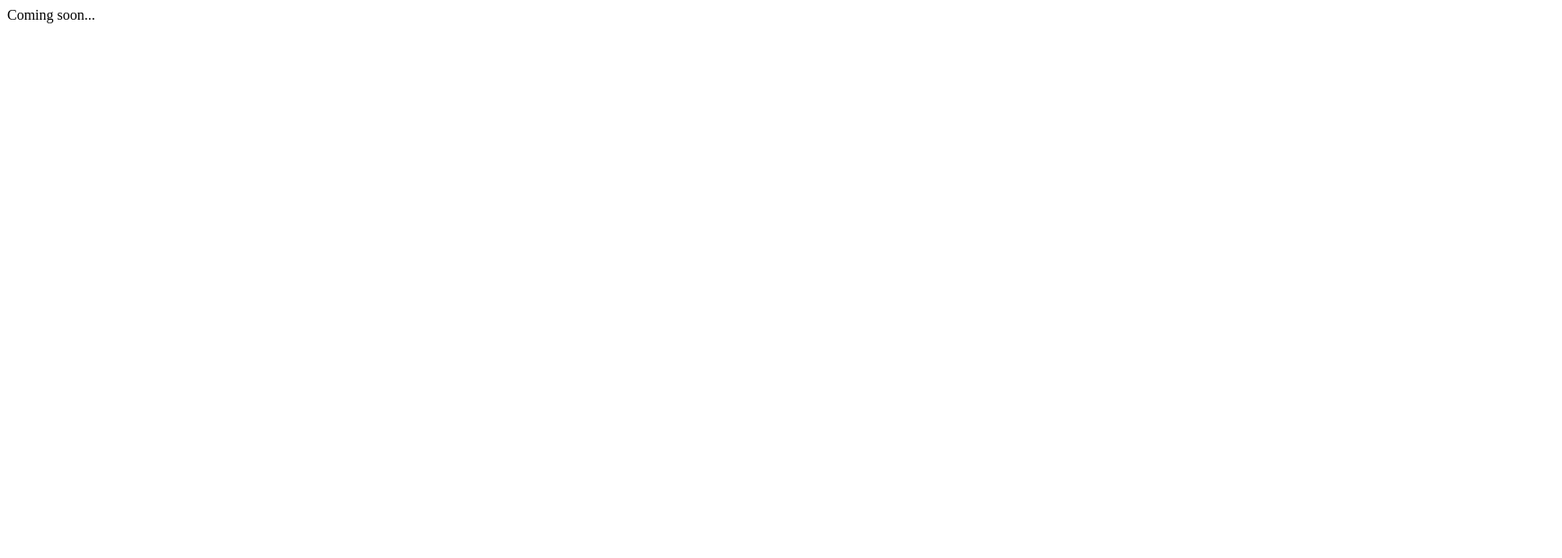
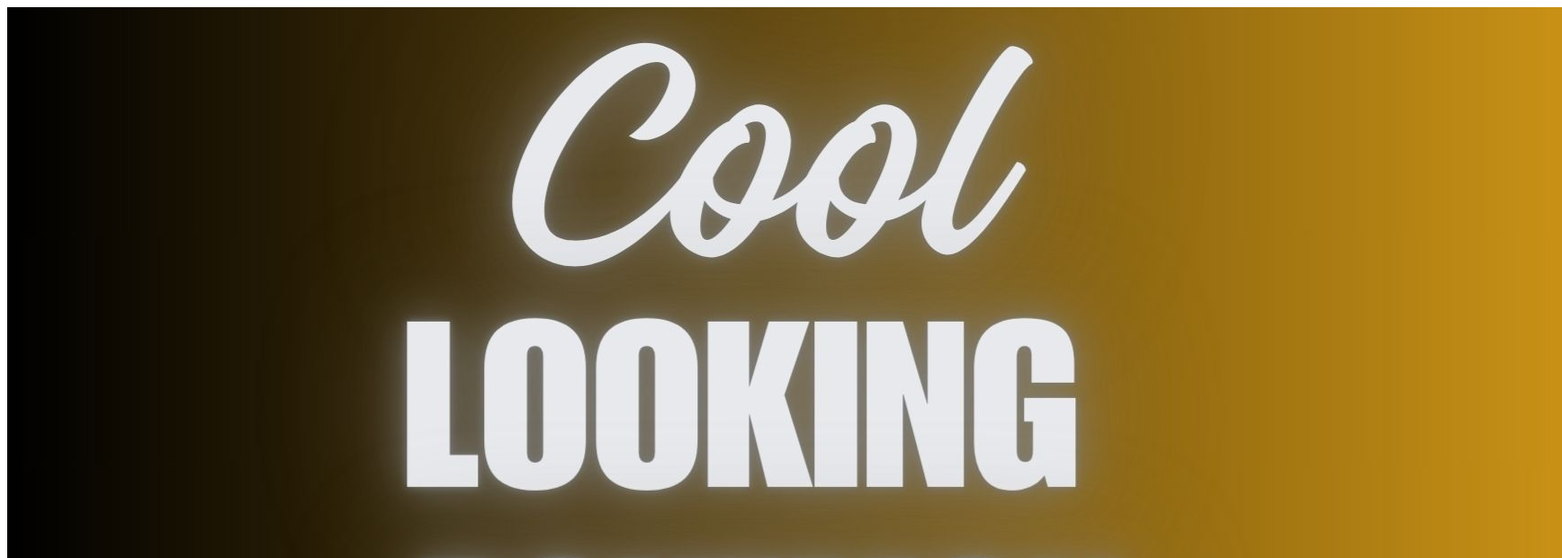
Before and after one commit to mrsharpoblunto/coolpokemon.cards, a plain HTML site: page www/index.html in a window 1280 px wide. Shown: the top 621 px of the page at 90% size, 1736 px wide, since content can reach past the window. Drawn offline with Linux system fonts and the light colour scheme.

Commit message:
added poster

```diff
--- a/index.html
+++ b/www/index.html
@@ -4,6 +4,6 @@
 
   </head>
   <body>
-    Coming soon...
+    <img src="/images/poster.jpg" />
   </body>
 </html>
```
Also changed, not shown: www/images/poster.jpg (added).
